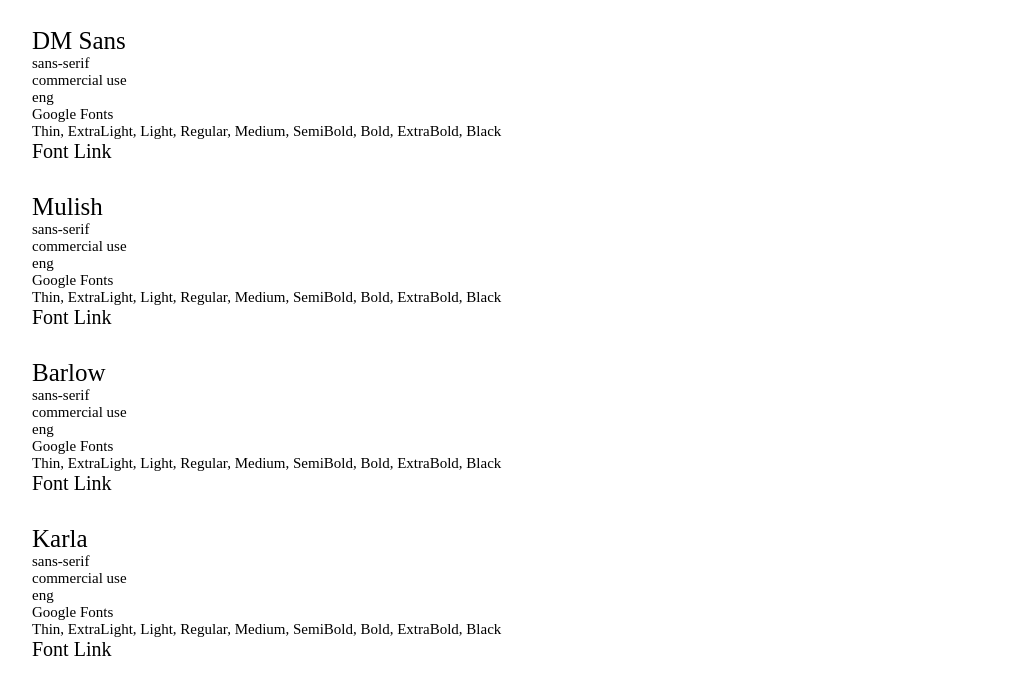
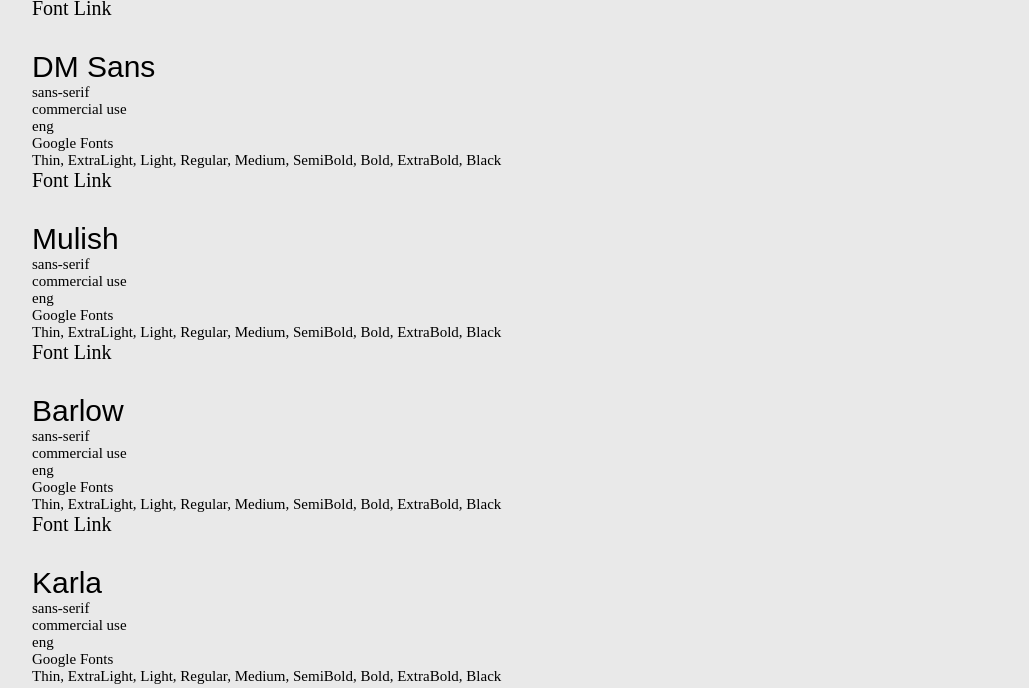
Before and after one commit to iirischang/functions, a plain HTML site: page index.html in a window 1280 px wide. Shown: the part 719-1407 px from the top of the page, without its empty margins (68-1097 px from the left). Drawn offline with nearby package versions, Linux system fonts and the light colour scheme; a web font is replaced by a local one.

Commit message:
tried adding fonts

```diff
--- a/assets/main.js
+++ b/assets/main.js
@@ -3,9 +3,20 @@
 	containerEl.innerHTML = '';
 
 	data.forEach(item => {
+		let fontFamily;
+		if (item['name'] === 'Work Sans') {
+			fontFamily = 'Work Sans, san-serif';
+		} else if (item['name'] === 'Libre Franklin') {
+			fontFamily = 'Libre Franklin, san-serif';
+		} else if (item['name'] === 'Rubik') {
+			fontFamily = 'Rubik, san-serif';
+		} else {
+			fontFamily = 'sans-serif'
+		}
+
 		let itemHtml = `
 		<li>
-			<h2>${item['name']}</h2>
+			<h2 style="font-family: ${fontFamily};">${item['name']}</h2>
 			<p>${item['category']}</p>
 			<p>${item['usage']}</p>
 			<p>${item['language']}</p>
--- a/assets/style.css
+++ b/assets/style.css
@@ -1,5 +1,6 @@
 body {
 	margin: 100px;
+	background-color:rgb(233, 233, 233);
 }
 
 h1 {
@@ -8,7 +9,7 @@
 }
 
 h2 {
-	font-size: 25px;
+	font-size: 30px;
 }
 
 p {
--- a/index.html
+++ b/index.html
@@ -5,6 +5,11 @@
 			<link href="assets/style.css" rel="stylesheet">
 			<script src="assets/main.js" defer></script>
 			<title>Project5-Functions</title>
+
+			<!-- fonts -->
+			<link rel="preconnect" href="https://fonts.googleapis.com">
+			<link rel="preconnect" href="https://fonts.gstatic.com" crossorigin>
+		<link href="https://fonts.googleapis.com/css2?family=Barlow:ital,wght@0,100;0,200;0,300;0,400;0,500;0,600;0,700;0,800;0,900;1,100;1,200;1,300;1,400;1,500;1,600;1,700;1,800;1,900&family=Chivo:ital,wght@0,100..900;1,100..900&family=Crimson+Text:ital,wght@0,400;0,600;0,700;1,400;1,600;1,700&family=DM+Sans:ital,opsz,wght@0,9..40,100..1000;1,9..40,100..1000&family=EB+Garamond:ital,wght@0,400..800;1,400..800&family=Gilda+Display&family=Karla:ital,wght@0,200..800;1,200..800&family=Libre+Franklin:ital,wght@0,100..900;1,100..900&family=Manrope:wght@200..800&family=Mulish:ital,wght@0,200..1000;1,200..1000&family=Noto+Sans+TC:wght@100..900&family=Playfair+Display:ital,wght@0,400..900;1,400..900&family=Rubik:ital,wght@0,300..900;1,300..900&family=Work+Sans:ital,wght@0,100..900;1,100..900&display=swap" rel="stylesheet">
 
 	</head>
 
```
